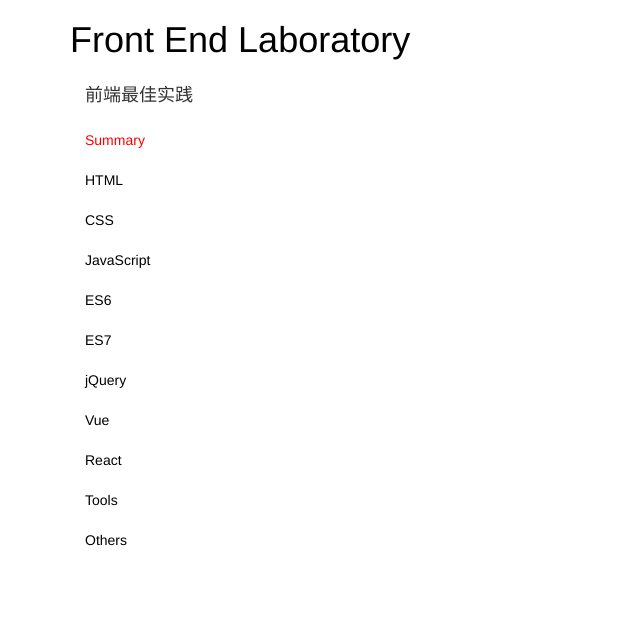
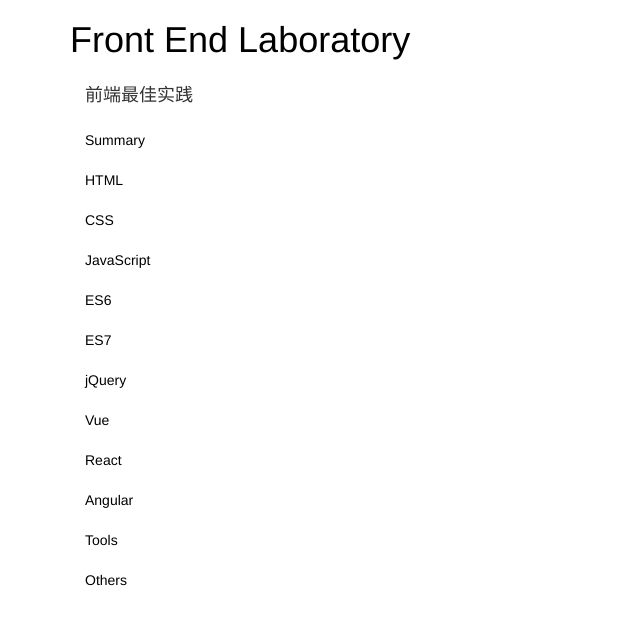
Before and after one commit to YYYYYYk/Front-End-Laboratory, a website: page index.html in a window 1280 px wide. Shown: the whole page, without its empty margins (0-640 px from the left). Drawn offline with nearby package versions, Linux system fonts and the light colour scheme.

Commit message:
add angular li list

```diff
--- a/index.html
+++ b/index.html
@@ -38,7 +38,7 @@
                 </div>
                 <div class="collapse navbar-collapse" id="collapse-target">
                     <ul class="nav" id="nav-ul">
-                        <li><a href="#README" class="active">Summary</a></li>
+                        <li><a href="#README">Summary</a></li>
                         <li><a href="#html">HTML</a></li>
                         <li><a href="#css">CSS</a></li>
                         <li><a href="#javascript">JavaScript</a></li>
@@ -47,6 +47,7 @@
                         <li><a href="#jquery">jQuery</a></li>
                         <li><a href="#vue">Vue</a></li>
                         <li><a href="#react">React</a></li>
+                        <li><a href="#angular">Angular</a></li>
                         <li><a href="#tools">Tools</a></li>
                         <li><a href="#others">Others</a></li>
                     </ul>
```
